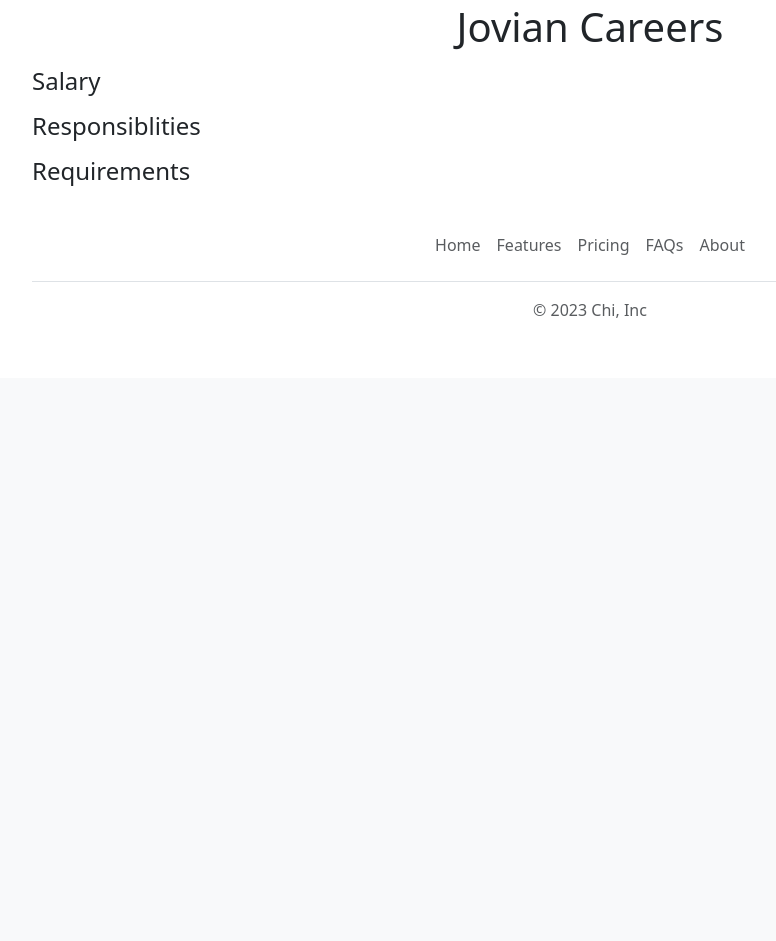
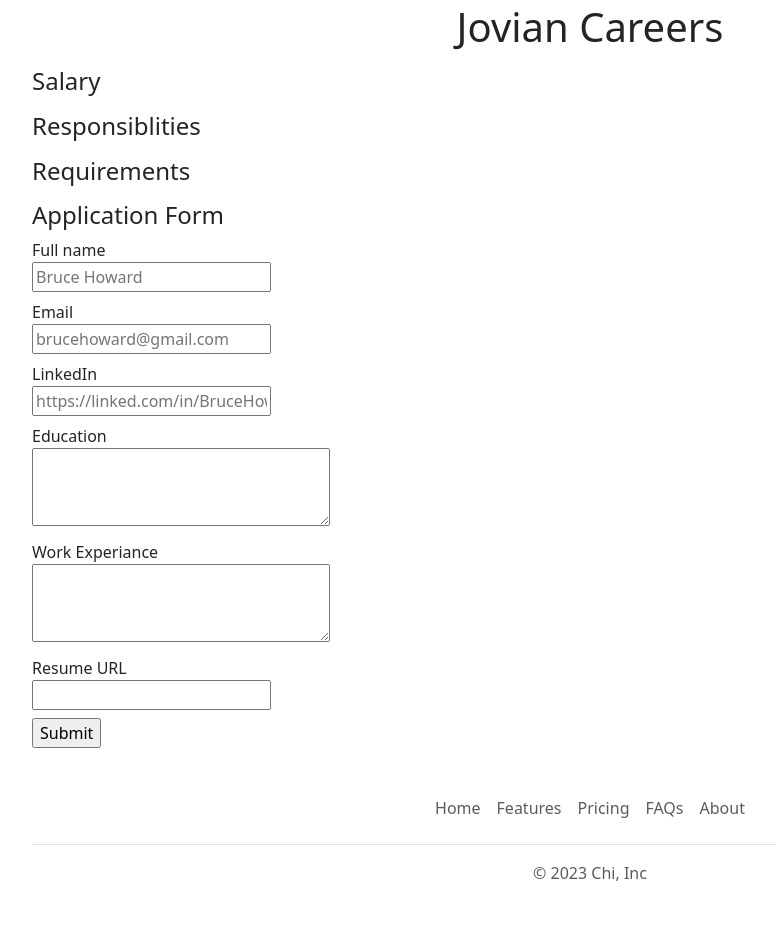
Before and after one commit to Chi-Jd-Udeh/flask-landing-page, a Flask app: template templates/jobpage.html in a window 1280 px wide. Shown: the part 429-1370 px from the top of the page, without its empty margins (50-826 px from the left). Before the commit the page ends 747 px from the top, so only its background shows below. Run offline with Flask 3, Linux system fonts and the light colour scheme; the template is opened without the code that fills it, so the values that code supplies are empty.

Commit message:
functional website done, still need to add finishing touches

```diff
--- a/app.py
+++ b/app.py
@@ -1,5 +1,5 @@
-from flask import Flask, render_template, jsonify
-from database import load_jobs_from_db, load_job_from_db
+from flask import Flask, render_template, jsonify, request
+from database import load_jobs_from_db, load_job_from_db, add_application_to_db
 app= Flask(__name__)
 
 
@@ -21,5 +21,13 @@ def show_jobs(id):
         return 'Not found', 404
     return render_template('jobpage.html',job=job)
 
+@app.route("/job/<id>/app", methods=['post'])
+def apply_to_job(id):
+    job= load_job_from_db(id)
+    data= request.form
+
+    add_application_to_db(id, data)
+    return render_template('application_submitted.html', application=data, job=job)
+
 if __name__ =="__main__":
     app.run(debug=True)
--- /dev/null
+++ b/templates/application_form.html
@@ -0,0 +1,35 @@
+<h4>Application Form</h4>
+
+<form action="/job/{{job['id']}}/app" method="post">
+    <div class="mb-2">
+        <label for="">Full name</label><br>
+        <input type="text" required name="full_name" placeholder="Bruce Howard">
+    </div>
+
+    <div class="mb-2">
+        <label>Email</label><br>
+        <input type="email" required name="email" placeholder="brucehoward@gmail.com">
+    </div>
+
+    <div class="mb-2">
+        <label>LinkedIn</label><br>
+        <input type="url" name="linkedin_url" placeholder="https://linked.com/in/BruceHoward">
+    </div>
+
+    <div class="mb-2">
+        <label for="">Education</label><br>
+        <textarea name="education" cols="30" rows="3"></textarea>
+    </div>
+
+    <div class="mb-2">
+        <label for="">Work Experiance</label><br>
+        <textarea name="work_experience" cols="30" rows="3"></textarea>
+    </div>
+
+    <div class="mb-2">
+        <label>Resume URL</label><br>
+        <input type="url" name="resume_url" >
+    </div>
+
+    <input type="submit" name="submit">
+</form>
--- a/templates/jobpage.html
+++ b/templates/jobpage.html
@@ -25,8 +25,8 @@
                 <li>{{line}}</li>
             {% endfor %}
         </ol>
+        {% include 'application_form.html' %}
     </div>
-
     {% include 'footer.html' %}
 </body>
 </html>
```
Also changed, not shown: database.py (+11 -1 lines), templates/application_submitted.html (added, +35 -0 lines).
